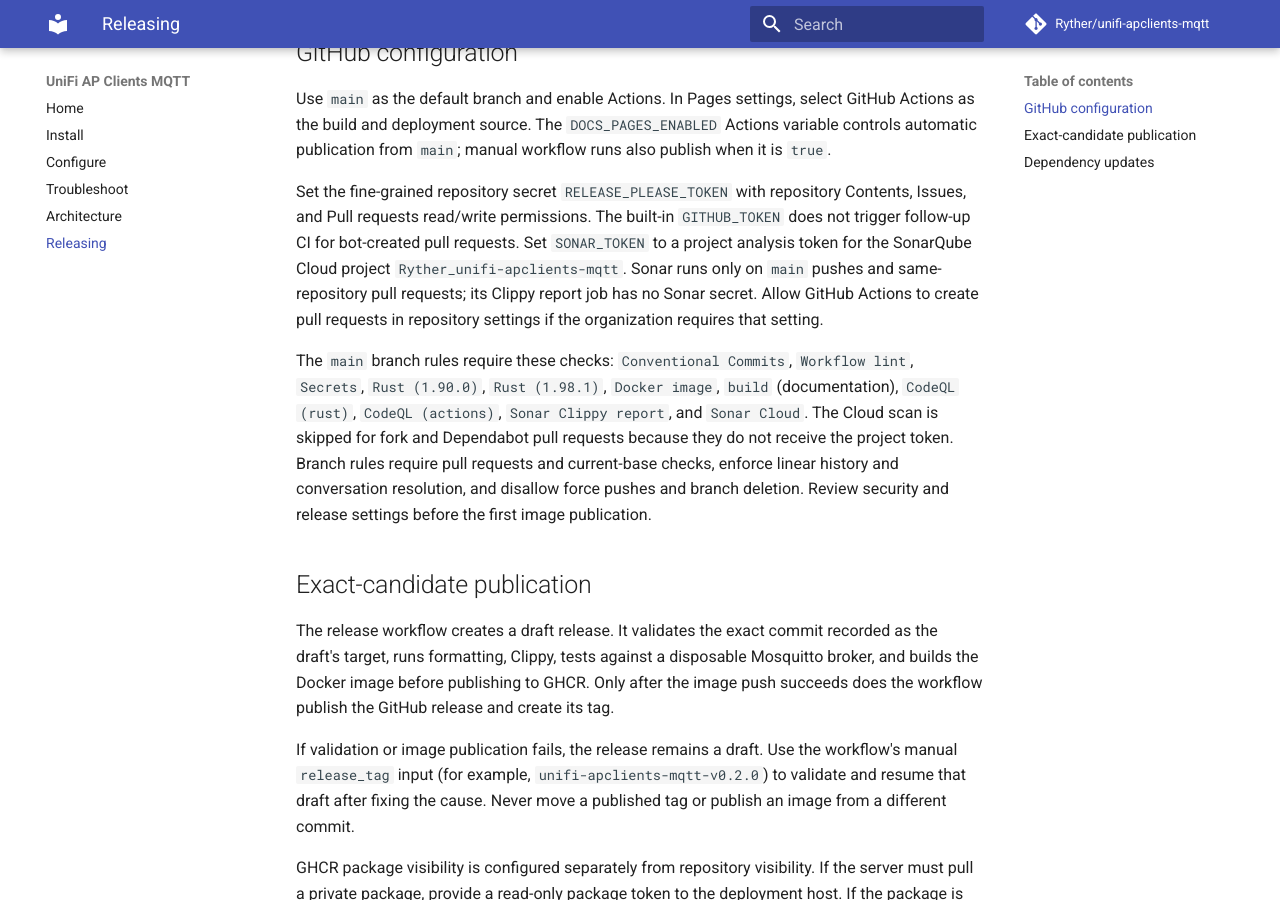
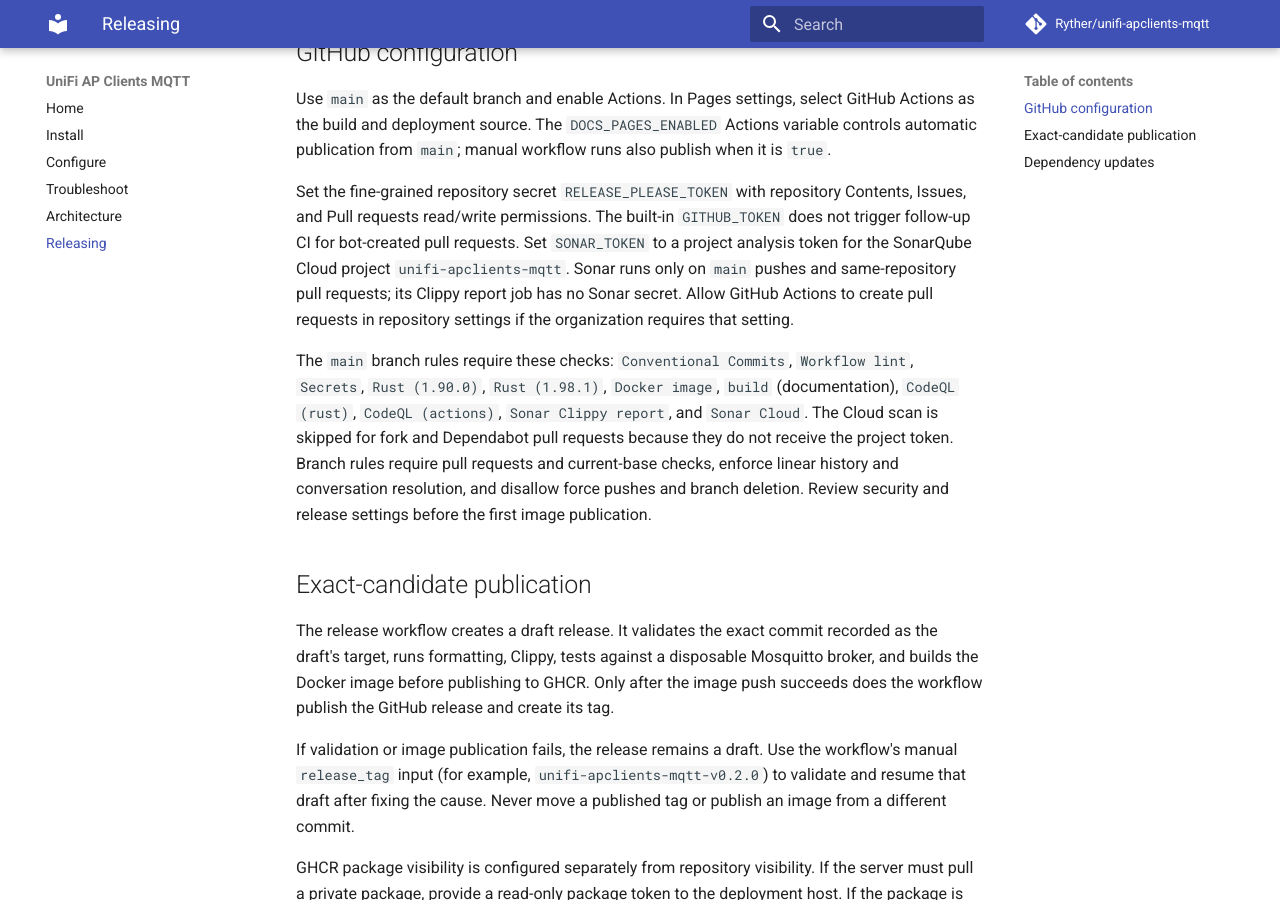
Before and after one commit to Ryther/unifi-apclients-mqtt, an MkDocs documentation site: the page built from docs/releasing.md, in a window 1280 px wide and 900 px high, scrolled down 303 px. Built offline with MkDocs 1.6.1 and Material for MkDocs 9.7.7, drawn with Linux system fonts in a browser that asks for light colours; comment, search, counter and statistics services are not loaded.

Commit message:
fix: align SonarCloud project key

```diff
--- a/docs/releasing.md
+++ b/docs/releasing.md
@@ -17,7 +17,7 @@
 Contents, Issues, and Pull requests read/write permissions. The built-in
 `GITHUB_TOKEN` does not trigger follow-up CI for bot-created pull requests.
 Set `SONAR_TOKEN` to a project analysis token for the SonarQube Cloud project
-`Ryther_unifi-apclients-mqtt`. Sonar runs only on `main` pushes and
+`unifi-apclients-mqtt`. Sonar runs only on `main` pushes and
 same-repository pull requests; its Clippy report job has no Sonar secret. Allow
 GitHub Actions to create pull requests in repository settings if the
 organization requires that setting.
```
Also changed, not shown: README.md (+1 -1 lines), 1 other file.
